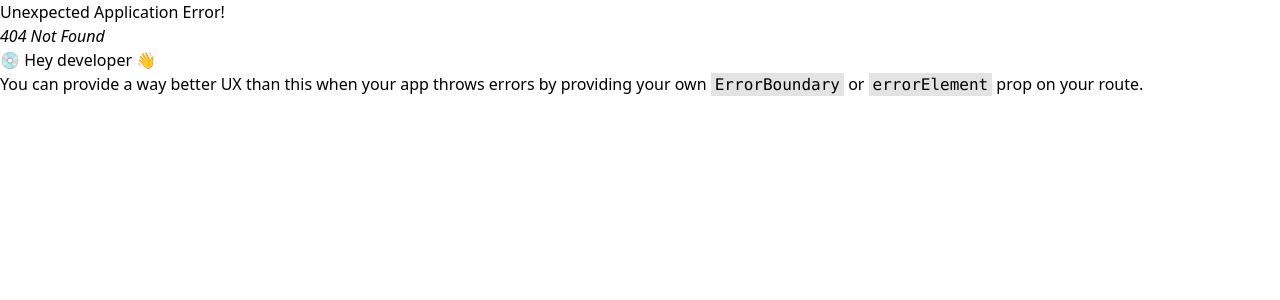
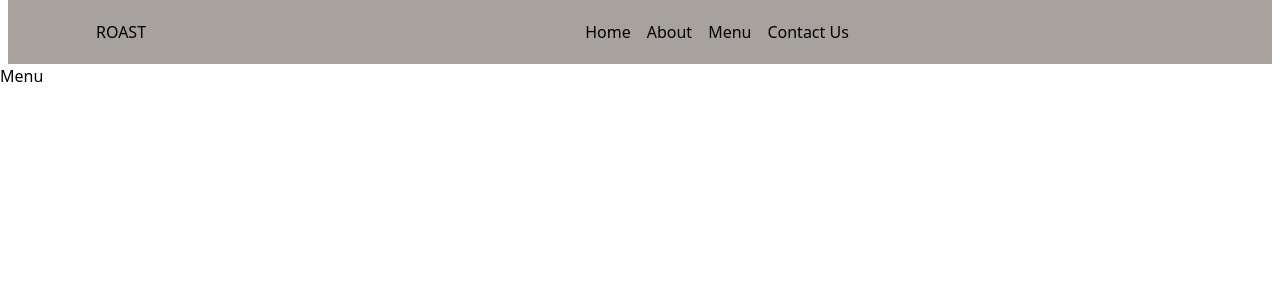
Before and after one commit to OlgaMinaievaWebDev/coffee-shop, a React (Vite) app: page /menu in a window 1280 px wide. Before the commit this address had no page. Shown: the top 300 px of the page. Built offline with nearby package versions, Linux system fonts and the light colour scheme.

Commit message:
AppLayout and App use Navigate and Outlet added

```diff
--- a/src/components/About.jsx
+++ b/src/components/About.jsx
@@ -1,5 +1,5 @@
 function About() {
-  return <div></div>;
+  return <div>About</div>;
 }
 
 export default About;
--- /dev/null
+++ b/src/components/Contact.jsx
@@ -0,0 +1,5 @@
+function Contact() {
+  return <div>Contact</div>;
+}
+
+export default Contact;
--- /dev/null
+++ b/src/components/Menu.jsx
@@ -0,0 +1,5 @@
+function Menu() {
+  return <div>Menu</div>;
+}
+
+export default Menu;
--- a/src/ui/AppLayout.jsx
+++ b/src/ui/AppLayout.jsx
@@ -1,7 +1,16 @@
+import { Outlet, useNavigation } from "react-router-dom";
 import Navbar from "../components/Navbar";
 
 function AppLayout() {
-  return <Navbar />;
+  const navigation = useNavigation();
+  return (
+    <>
+      <Navbar />
+      <main>
+        <Outlet />
+      </main>
+    </>
+  );
 }
 
 export default AppLayout;
```
Also changed, not shown: src/App.jsx (+15 -12 lines).
